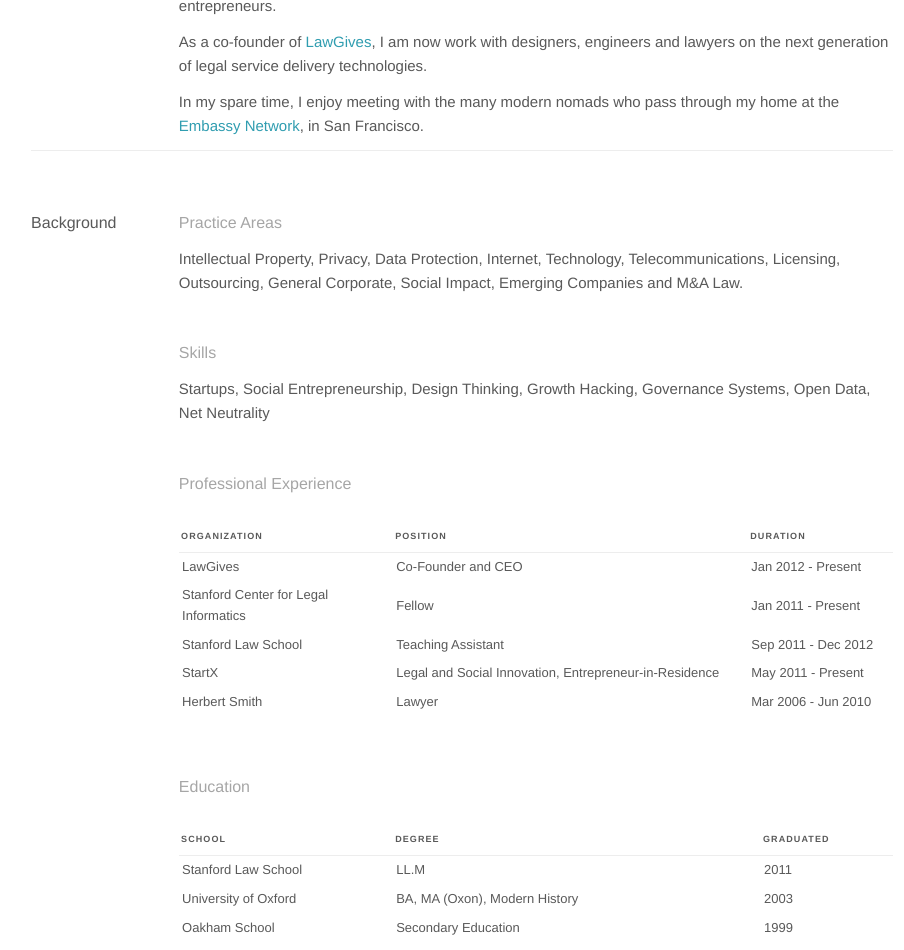
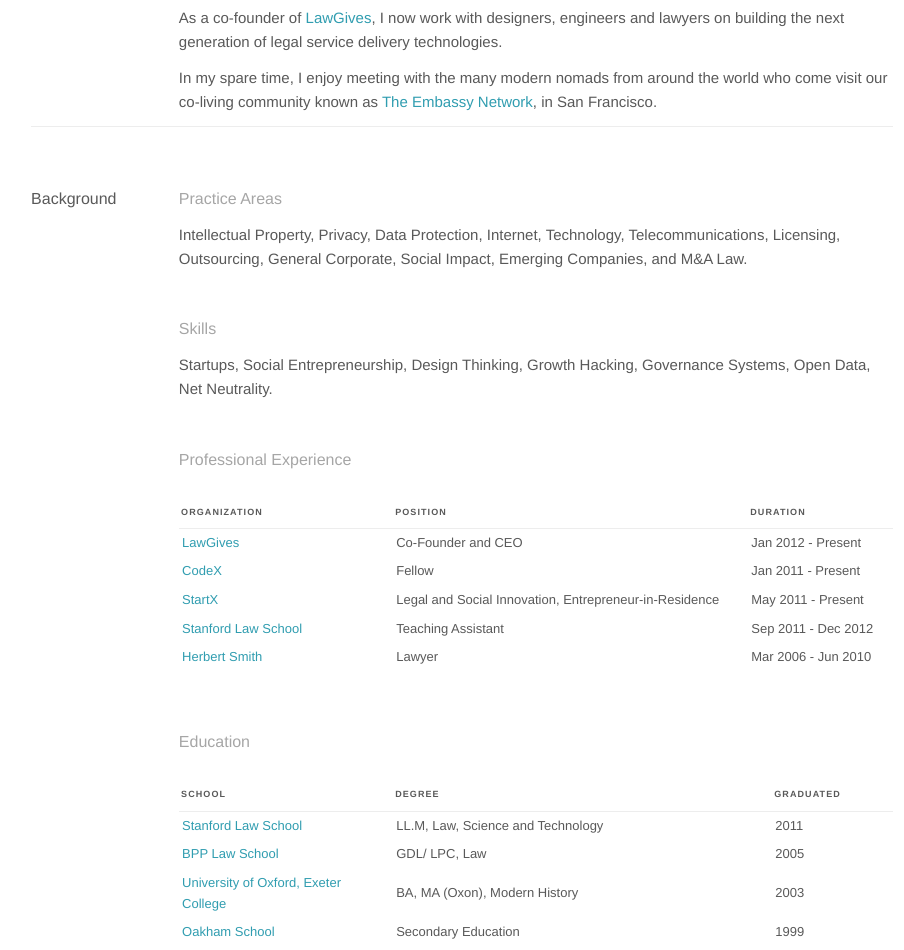
Before and after one commit to tonygives/tonygives.github.io, a plain HTML site: page index.html in a window 1280 px wide. Shown: the part 1430-2380 px from the top of the page, without its empty margins (23-927 px from the left). Drawn offline with nearby package versions, Linux system fonts and the light colour scheme.

Commit message:
updates2

```diff
--- a/index.html
+++ b/index.html
@@ -102,14 +102,14 @@
               <div class="da2-da6">
                 <div class="lg-typography--enabled">
                   <p>Welcome, and thank you for visiting my personal website. I invite you to have a look at my <a href="projects.html">projects</a>. If you are interested in contributing to a project or discussing how lawyers and social entrepreneurs can change the world, please get in touch.</p>
-                  <p>I'm deeply passionate about the intersection of law and technology. I grew up in England, tinkering with computers and getting lost in books, playing the violin and helping with the<a href="familiefoto.html">family</a> businesses.</p>
+                  <p>I'm deeply passionate about the intersection of law and technology. I grew up in England, tinkering with computers and getting lost in books, playing the violin and helping with the<a href="familiefoto.html"> family</a> businesses.</p>
                   <p>Blessed to have had the chance to study history at Oxford University, I was fascinated by the patterns of human interaction that have been drawn out from the past, whether in an economic, social, cultural or political context.  From studying the development of some of the earliest Anglo-Saxon legal codes, I learnt how these nascent political authorities sought to begin using the law as a means of regulating and channelling human interaction towards shared goals that no individual alone could achieve; I was drawn to a deeper understanding of how the law could be framed to shape positive human interaction and collaboration, now and in the future.</p>
 				  <p>My interest in the legal system and my goals in life have developed around my own, somewhat variegated, identity. With my roots in English education and society and a solid historical perspective, I have sought, nevertheless, to understand myself through the lens of my Chinese heritage and my 10,000 hours of professional experience at an international law firm. I practiced for 5 years at <a href="https://en.wikipedia.org/wiki/Herbert_Smith_Freehills" target="_blank">Herbert Smith</a> in their London and Hong Kong offices, advising companies, public sector bodies and charities working in the technology, communications and media industries across Europe, Asia and Africa.</p>
-                  <p>In 2010, I received the chance to pursue further studies in the heart of Silicon Valley as part of Stanford Law School's <a href="https://www.law.stanford.edu/organizations/programs-and-centers/stanford-program-in-law-science-technology">Law, Science and Technology</a>&nbsp;program. Transformed by new modes of communication and information flow, the increasingly collaborative methods in which communities across the world perceive and address some of the world's problems electrified me. Across many fields of collaboration and progress, but particularly in science and technology, I had come to see the law as crucial to protecting this, often fragile, state of affairs. Tied to the revolution in renewable energy and smart grids, the evolving transformation in the energy-information matrix was being born from the west coast of America. Given the freedom to design my own interdisciplinary course, highlights include: learning from leading social entrepreneurs at the Urban Studies department with Melanie Edwards; six glorious months working with a team of graduate students under David Kelley at Stanford's d.school to reinvent cultural experiences; and peering into the future of online music and video in a project based law school class with Barbara van Schewick and Paul Goldsmith.</p>
+                  <p>In 2010, I received the chance to pursue further studies in the heart of Silicon Valley as part of Stanford Law School's <a href="https://www.law.stanford.edu/organizations/programs-and-centers/stanford-program-in-law-science-technology">Law, Science and Technology</a>&nbsp;program. Transformed by new modes of communication and information flow, the increasingly collaborative methods in which communities across the world perceive and address some of the world's problems electrified me. The law is crucial to protecting this, often fragile, state of affairs. Tied to the revolution in renewable energy and smart grids, the evolving transformation in the energy-information matrix was happening nowhere, faster than in Silicon Valley. Given the freedom to design my own interdisciplinary course, highlights included: learning from leading social entrepreneurs at the Urban Studies department with Melanie Edwards; six glorious months working with a team of graduate students under David Kelley at Stanford's d.school to reinvent cultural experiences; and peering into the future of online music and video in a project based law school class with Barbara van Schewick and Paul Goldsmith.</p>
                   <p>Upon graduating from Stanford, I joined the teaching team for Jonathan Zittrain's joint Harvard-Stanford class, Ideas for a Better Internet; became a fellow at <a href="http://codex.stanford.edu/">CodeX</a>, the Stanford Center for Legal Informatics; helped research and design the first Legal Technology and Informatics course to be taught at Stanford Law School; and joined the founding team of <a href="http://startx.stanford.edu" target="_blank" >StartX</a>, helping to grow Stanford's preeminent community of entrepreneurs.</p>
-                  <p>As a co-founder of <a href="http://www.lawgives.com">LawGives</a>, I am now work with designers, engineers and lawyers on the next generation of legal service delivery technologies.
+                  <p>As a co-founder of <a href="http://www.lawgives.com">LawGives</a>, I now work with designers, engineers and lawyers on building the next generation of legal service delivery technologies.
                   </p>
-                  <p>In my spare time, I enjoy meeting with the many modern nomads who pass through my home at the <a href="http://embassynetwork.com">Embassy Network</a>, in San Francisco.</p>
+                  <p>In my spare time, I enjoy meeting with the many modern nomads from around the world who come visit our co-living community known as <a href="http://embassynetwork.com">The Embassy Network</a>, in San Francisco.</p>
                 </div>
               </div>
               <hr />
@@ -123,14 +123,14 @@
                   Practice Areas
                 </div>
                 <p>
-                  Intellectual Property, Privacy, Data Protection, Internet, Technology, Telecommunications, Licensing, Outsourcing, General Corporate, Social Impact, Emerging Companies and M&amp;A Law.
+                  Intellectual Property, Privacy, Data Protection, Internet, Technology, Telecommunications, Licensing, Outsourcing, General Corporate, Social Impact, Emerging Companies, and M&amp;A Law.
                 </p>
                 <br />
                 <div class="lg-header__d lg-color__meta">
                   Skills
                 </div>
                 <p>
-                   Startups, Social Entrepreneurship, Design Thinking, Growth Hacking, Governance Systems, Open Data, Net Neutrality
+                   Startups, Social Entrepreneurship, Design Thinking, Growth Hacking, Governance Systems, Open Data, Net Neutrality.
                 </p>
                 <br />
                 <div class="lg-header__d lg-color__meta">
@@ -153,7 +153,7 @@
                   <tbody>
                     <tr>
                       <td>
-                        LawGives
+                        <a href="https://lawgives.com/">LawGives</a>
                       </td>
                       <td>
                         Co-Founder and CEO
@@ -166,7 +166,7 @@
                   <tbody>
                     <tr>
                       <td>
-                        Stanford Center for Legal Informatics
+                        <a href="http://codex.stanford.edu/">CodeX</a>
                       </td>
                       <td>
                         Fellow
@@ -179,7 +179,20 @@
                   <tbody>
                     <tr>
                       <td>
-                        Stanford Law School
+                        <a href="http://startx.stanford.edu/">StartX</a>
+                      </td>
+                      <td>
+                        Legal and Social Innovation, Entrepreneur-in-Residence
+                      </td>
+                      <td>
+                        May 2011 - Present
+                      </td>
+                    </tr>
+                  </tbody>
+				 <tbody>
+                    <tr>
+                      <td>
+                        <a href="http://law.stanford.edu/">Stanford Law School</a>
                       </td>
                       <td>
                         Teaching Assistant
@@ -192,20 +205,7 @@
                   <tbody>
                     <tr>
                       <td>
-                        StartX
-                      </td>
-                      <td>
-                        Legal and Social Innovation, Entrepreneur-in-Residence
-                      </td>
-                      <td>
-                        May 2011 - Present
-                      </td>
-                    </tr>
-                  </tbody>
-                  <tbody>
-                    <tr>
-                      <td>
-                        Herbert Smith
+                        <a href="http://hsf.com/">Herbert Smith</a>
                       </td>
                       <td>
                         Lawyer
@@ -237,20 +237,33 @@
                   <tbody>
                     <tr>
                       <td>
-                        Stanford Law School
+                        <a href="http://law.stanford.edu/">Stanford Law School</a>
                       </td>
                       <td>
-                        LL.M
+                        LL.M, Law, Science and Technology
                       </td>
                       <td>
                         2011
                       </td>
                     </tr>
                   </tbody>
+				   <tbody>
+	                    <tr>
+	                      <td>
+	                        <a href="http://www.bpp.com/about-bpp/aboutBPP/law-school">BPP Law School</a>
+	                      </td>
+	                      <td>
+	                        GDL/ LPC, Law
+	                      </td>
+	                      <td>
+	                        2005
+	                      </td>
+	                    </tr>
+	                  </tbody>
                   <tbody>
                     <tr>
                       <td>
-                        University of Oxford
+                        <a href="http://www.exeter.ox.ac.uk/">University of Oxford, Exeter College</a>
                       </td>
                       <td>
                         BA, MA (Oxon), Modern History
@@ -263,7 +276,7 @@
                   <tbody>
                     <tr>
                       <td>
-                        Oakham School
+                        <a href="https://www.oakham.rutland.sch.uk/">Oakham School</a>
                       </td>
                       <td>
                         Secondary Education
@@ -305,8 +318,8 @@
               <hr />
             </div>
             <div class="db4 da-padinfull">
-              <a class="twitter-timeline" style="width: 100% !important;" href="https://twitter.com/lai" data-widget-id="531537015775318016" >Tweets by @lai</a>
-              <script>!function(d,s,id){var js,fjs=d.getElementsByTagName(s)[0],p=/^http:/.test(d.location)?'http':'https';if(!d.getElementById(id)){js=d.createElement(s);js.id=id;js.src=p+"://platform.twitter.com/widgets.js";fjs.parentNode.insertBefore(js,fjs);}}(document,"script","twitter-wjs");</script>
+              <a class="twitter-timeline" href="https://twitter.com/lai" data-widget-id="555599193775943681">Tweets by @lai</a>
+				<script>!function(d,s,id){var js,fjs=d.getElementsByTagName(s)[0],p=/^http:/.test(d.location)?'http':'https';if(!d.getElementById(id)){js=d.createElement(s);js.id=id;js.src=p+"://platform.twitter.com/widgets.js";fjs.parentNode.insertBefore(js,fjs);}}(document,"script","twitter-wjs");</script>
               </section>
             </div>
           </div>
@@ -317,7 +330,7 @@
       <div class="lg-fullbleed__overlay">
         <div class="footer-row footer-copyright-line">
           <div class="footer-item copyright">
-            &copy; 2014 Tony Lai in San Francisco, California
+            &copy; 2015 Tony Lai in San Francisco, California
           </div>
           <div class="footer-item internal">
             <a href="index.html">Home</a>
```
Also changed, not shown: familiefoto.html (+1 -1 lines), projects.html (+12 -12 lines), images/codeislaw.jpg, images/fourfreedoms.jpg, images/ggbridge06.jpg (added), images/results.svg (deleted), images/tony2.png (renamed from images/tony.png), images/wavefuture.jpg.
